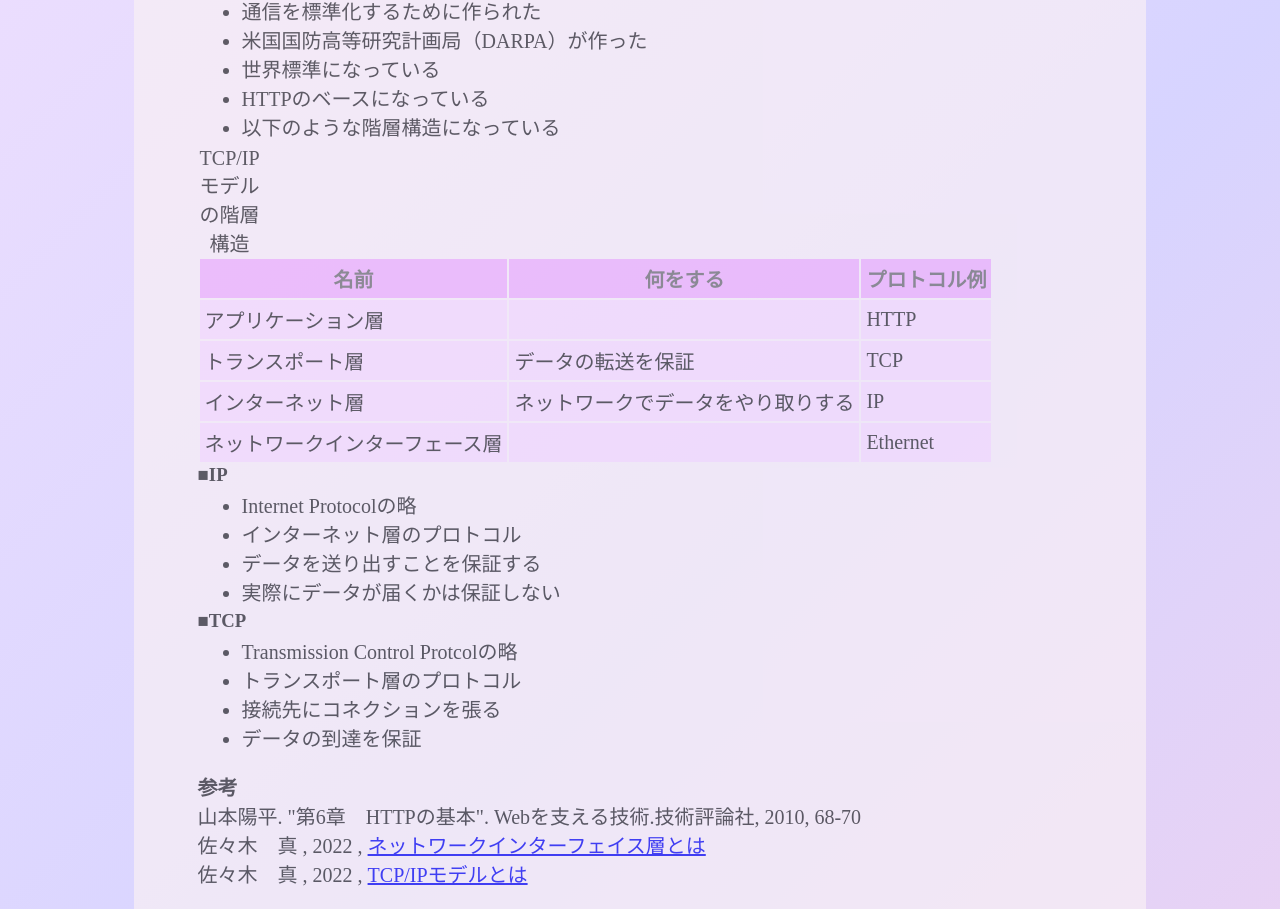
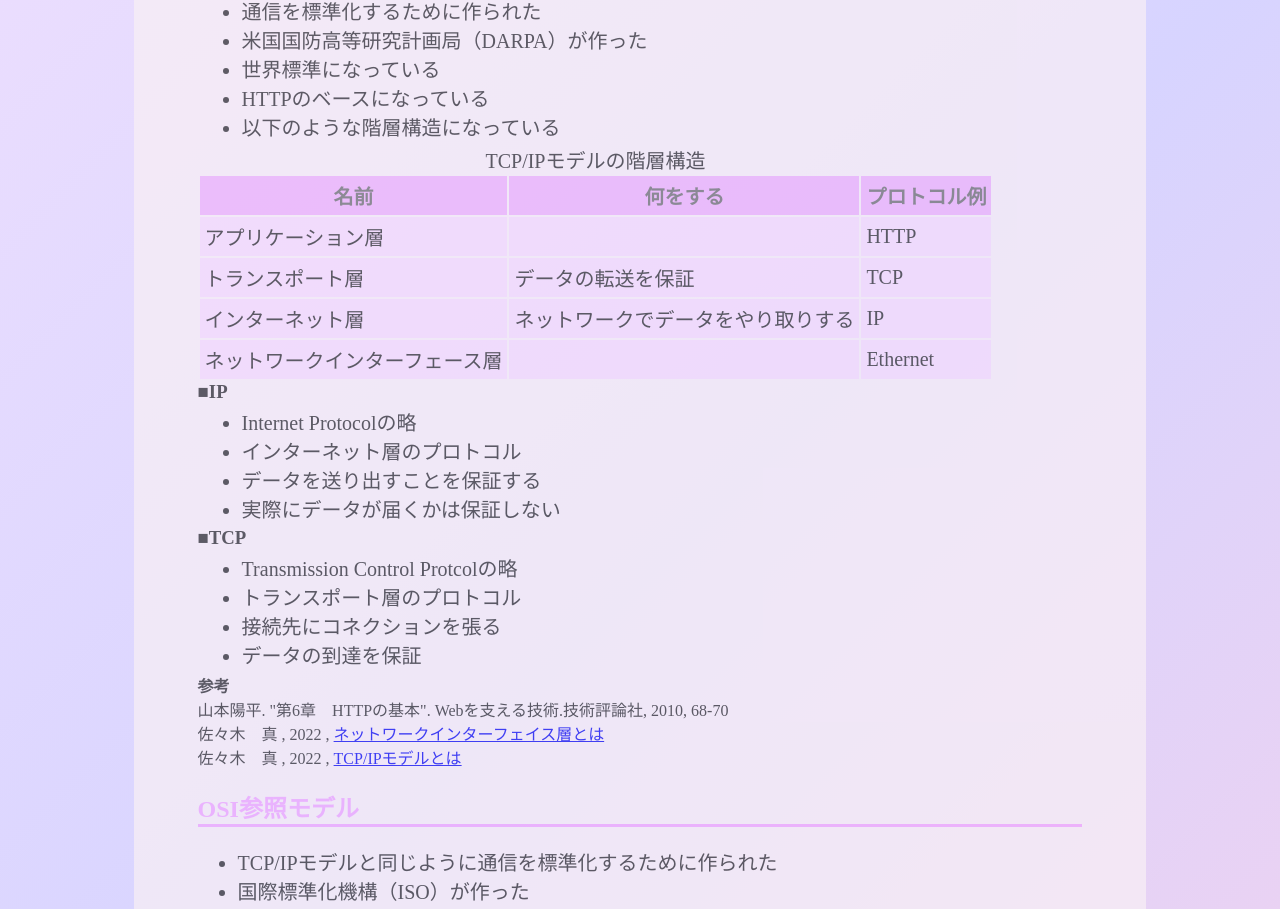
Before and after one commit to tomonarimomoka/blog-react, a React (Vite) app in the folder tech-blog/: page /WhatIsProtocol in a window 1280 px wide. Shown: the part 1311-2220 px from the top of the page. Built offline with nearby package versions, Linux system fonts and the light colour scheme.

Commit message:
ブラウザの開発者ツールでエラーになる箇所を修正

```diff
--- a/tech-blog/src/artical/firstLTparty.tsx
+++ b/tech-blog/src/artical/firstLTparty.tsx
@@ -95,14 +95,14 @@ export const FirstLTparty: FC = () => {
       ■雑談タイム<br/>
       本当に色んな人がいて、面白かったです。かなり濃い人が多く、皆技術に興味があって、技術を楽しんでいました。
       個人を特定できない範囲でどんな人がいた方いらっしゃったかというと。。。
-      <ul>
+    </p>
+    <ul>
         <li>14歳の天才少年</li>
         <li>qittaで有名な記事を書いた人</li>
         <li>サハラ砂漠の250kmマラソンを完走した人</li>
         <li>農業から転職したエンジニア</li>
         <li>個人でアプリを公開した人</li>
       </ul>
-    </p>
   <SubTitle subTitle="おわりに" />
     <p>
       LT会に参加して、知らない世界を見ることができて面白かったです。LT会は時間も結構取られるので、毎月とは言いませんが年に何回かは継続的に参加したいと考えています。
--- a/tech-blog/src/artical/security.tsx
+++ b/tech-blog/src/artical/security.tsx
@@ -102,7 +102,7 @@ export const Security: FC = () => {
     (株)インセプト , 2019 , <a href="https://e-words.jp/w/OpenID.html">OpenIDとは</a>
 
     <SubTitle subTitle="SAML" />
-    <p>
+
     <ul>
       <li>Security Assertion Markup Languageの略 ※Assertion(アサーション) : 断言、断定、主張</li>
       <li>SAMLの読み方は「サムル」</li>
@@ -120,16 +120,13 @@ export const Security: FC = () => {
     2023 , <a href="https://milestone-of-se.nesuke.com/product/oss/saml/">分かりやすいSAML認証の仕組みとシーケンス,メリット</a>
     <br/>
     (株)インセプト , 2019 , <a href="https://e-words.jp/w/SAML.html">SAMLとは</a>
-    </p>
 
     <SubTitle subTitle="SHA-256" />
-    <p>
     <ul>
       <li>入力されたデータをもとにして作った適当な値を返してくれる関数（ハッシュ関数）のひとつ</li>
     </ul>
     <h4>参考リンク</h4>
     佐々木　真 , 2022 , <a href="https://wa3.i-3-i.info/word15997.html">SHA-256とは</a>
-    </p>
 
     <SubTitle subTitle="CSRFとXSS" />
     <p>
--- a/tech-blog/src/artical/whatIsProtocol.tsx
+++ b/tech-blog/src/artical/whatIsProtocol.tsx
@@ -63,8 +63,7 @@ export const WhatIsProtocol: FC = () => {
           <li>HTTPのベースになっている</li>
           <li>以下のような階層構造になっている</li>
         </ul>
-        <CustomTable>
-          <caption>TCP/IPモデルの階層構造</caption>
+        <CustomTable cap="TCP/IPモデルの階層構造">
           <tr><th>名前</th><th>何をする</th><th>プロトコル例</th></tr>
           <tr><td>アプリケーション層</td><td></td><td>HTTP</td></tr>
           <tr><td>トランスポート層</td><td>データの転送を保証</td><td>TCP</td></tr>
@@ -86,14 +85,12 @@ export const WhatIsProtocol: FC = () => {
           <li>接続先にコネクションを張る</li>
           <li>データの到達を保証</li>
         </ul>
-        <p>
         <h4>参考</h4>
         山本陽平. "第6章　HTTPの基本". Webを支える技術.技術評論社, 2010, 68-70
         <br/>
         佐々木　真 , 2022 , <a href="https://wa3.i-3-i.info/word11091.html">ネットワークインターフェイス層とは</a>
         <br/>
         佐々木　真 , 2022 , <a href="https://wa3.i-3-i.info/word11090.html">TCP/IPモデルとは</a>
-        </p>
 
         <SubTitle subTitle="OSI参照モデル" />
         <ul>
```
Lines whose indentation alone changed are shown as unchanged.
